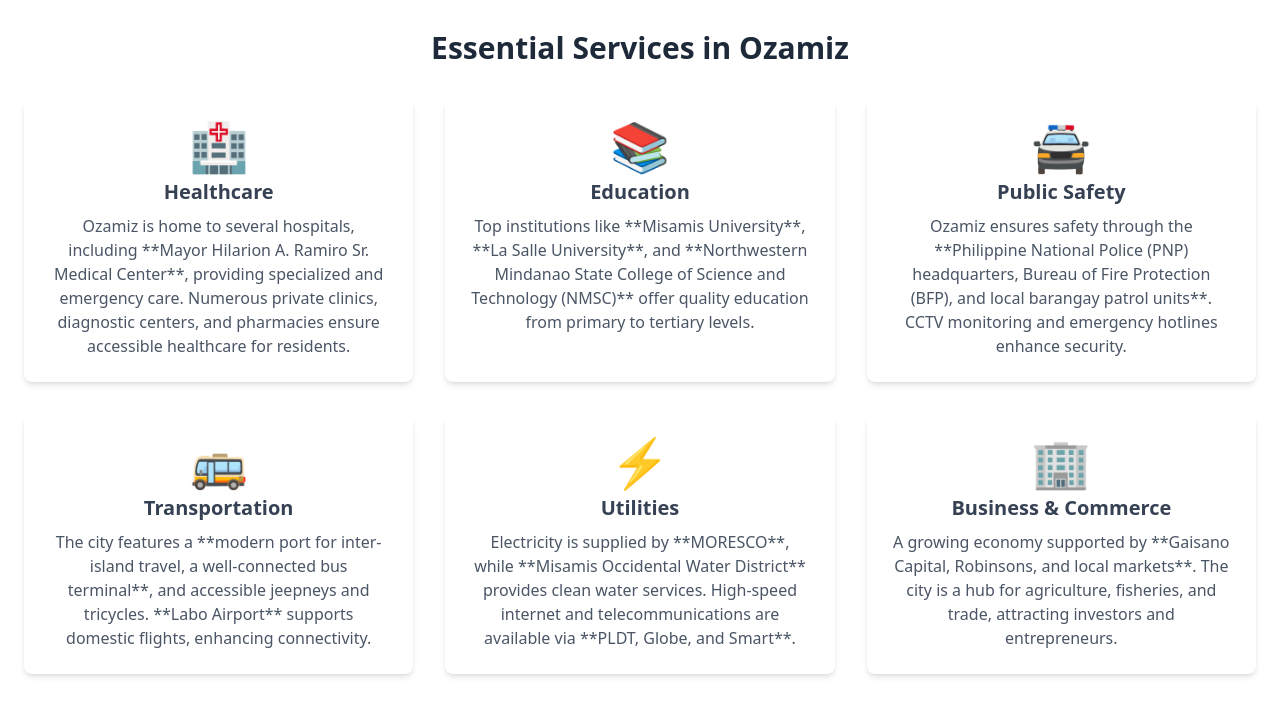
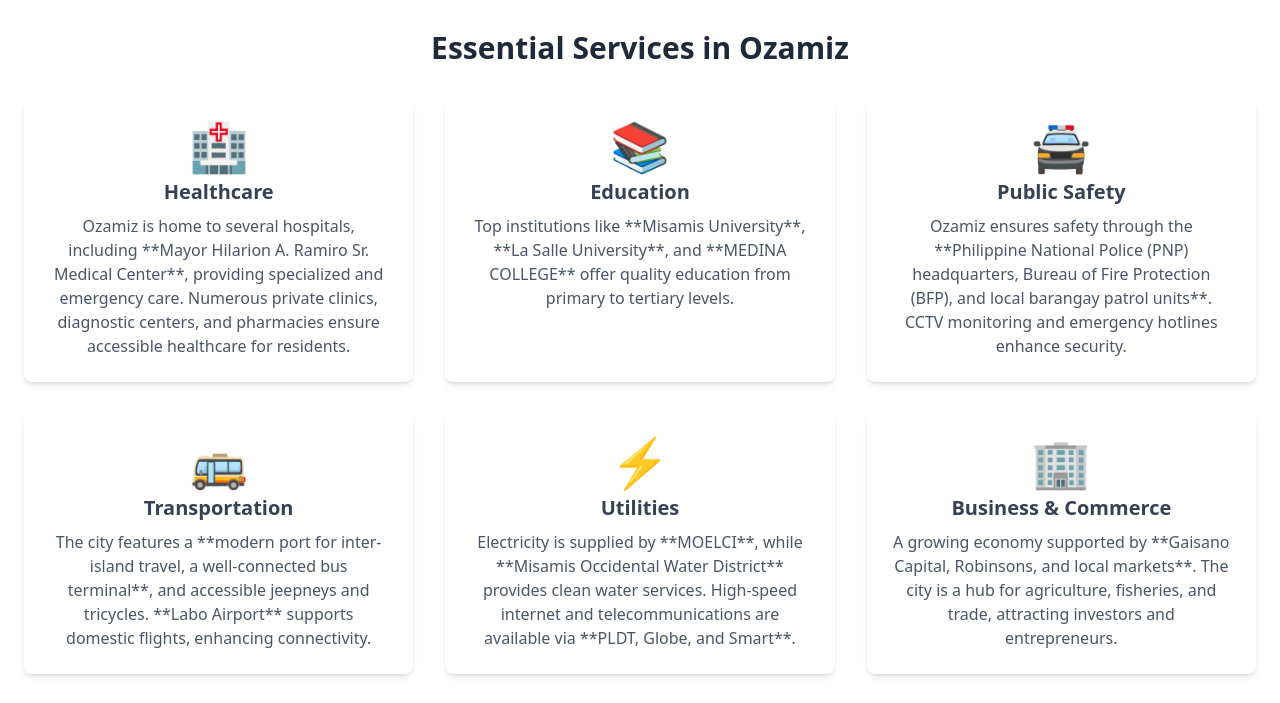
Before and after one commit to casipong1435/City-of-Ozamiz, a website: page services.html in a window 1280 px wide. Shown: the part 74-777 px from the top of the page. Drawn offline with nearby package versions, Linux system fonts and the light colour scheme.

Commit message:
Updated Information

```diff
--- a/services.html
+++ b/services.html
@@ -29,7 +29,7 @@
         <div class="bg-white p-6 rounded-lg shadow-md">
           <div class="text-blue-500 text-5xl mb-2">📚</div>
           <h3 class="text-xl font-semibold text-gray-700">Education</h3>
-          <p class="text-gray-600 mt-2">Top institutions like **Misamis University**, **La Salle University**, and **Northwestern Mindanao State College of Science and Technology (NMSC)** offer quality education from primary to tertiary levels.</p>
+          <p class="text-gray-600 mt-2">Top institutions like **Misamis University**, **La Salle University**, and **MEDINA COLLEGE** offer quality education from primary to tertiary levels.</p>
         </div>
 
         <!-- Public Safety -->
@@ -50,7 +50,7 @@
         <div class="bg-white p-6 rounded-lg shadow-md">
           <div class="text-purple-500 text-5xl mb-2">⚡</div>
           <h3 class="text-xl font-semibold text-gray-700">Utilities</h3>
-          <p class="text-gray-600 mt-2">Electricity is supplied by **MORESCO**, while **Misamis Occidental Water District** provides clean water services. High-speed internet and telecommunications are available via **PLDT, Globe, and Smart**.</p>
+          <p class="text-gray-600 mt-2">Electricity is supplied by **MOELCI**, while **Misamis Occidental Water District** provides clean water services. High-speed internet and telecommunications are available via **PLDT, Globe, and Smart**.</p>
         </div>
 
         <!-- Business & Commerce -->
```
Also changed, not shown: touristspots.html (+1 -1 lines).
